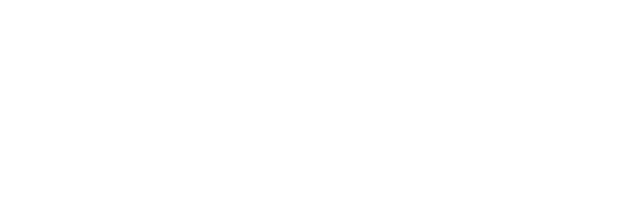
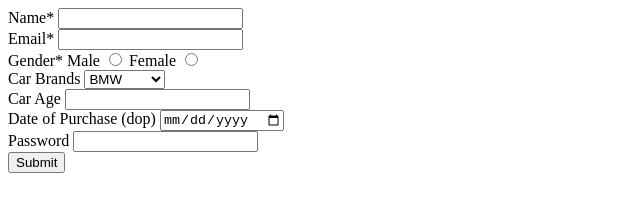
Before and after one commit to acciojob/car-insurance-form-Amazad3245, a website: page main.html in a window 1280 px wide. Shown: the whole page, without its empty margins (0-640 px from the left). Drawn offline with Linux system fonts and the light colour scheme.

Commit message:
created a submission

```diff
--- a/main.html
+++ b/main.html
@@ -8,6 +8,45 @@
 
 <body>
 	<!-- the entire body must be written by student -->
+	<form method="post">
+		<div>
+			<label for="name">Name*</label>
+			<input type="text" id="name" required>
+		</div>
+		<div>
+			<label for="email">Email*</label>
+			<input type="email" id="email" required>
+		</div>
+		<div>
+			<label for="gender">Gender*</label>
+			<label for="male">Male</label>
+			<input type="radio" name="gender" id="male" value="male" required>
+			<label for="female">Female</label>
+			<input type="radio" name="gender" id="female" value="female" required>
+		</div>
+		<div>
+			<label for="cars">Car Brands</label>
+			<select id="cars">
+				<option value="BMW">BMW</option>
+				<option value="Audi">Audi</option>
+				<option value="Mercedez">Mercedez</option>
+			</select>
+		</div>
+		<div>
+			<label for="carage">Car Age</label>
+			<input type="number" id="carage" required>
+		</div>
+		<div>
+			<label for="dop">Date of Purchase (dop)</label>
+			<input type="date" id="dop" required>
+		</div>
+		<div>
+			<label for="password">Password</label>
+			<input type="password" id="password" required>
+		</div>
+		<button type="submit">Submit</button>
+
+	</form>
     <script type="text/javascript" src="./script.js">
 </script>
 
```
